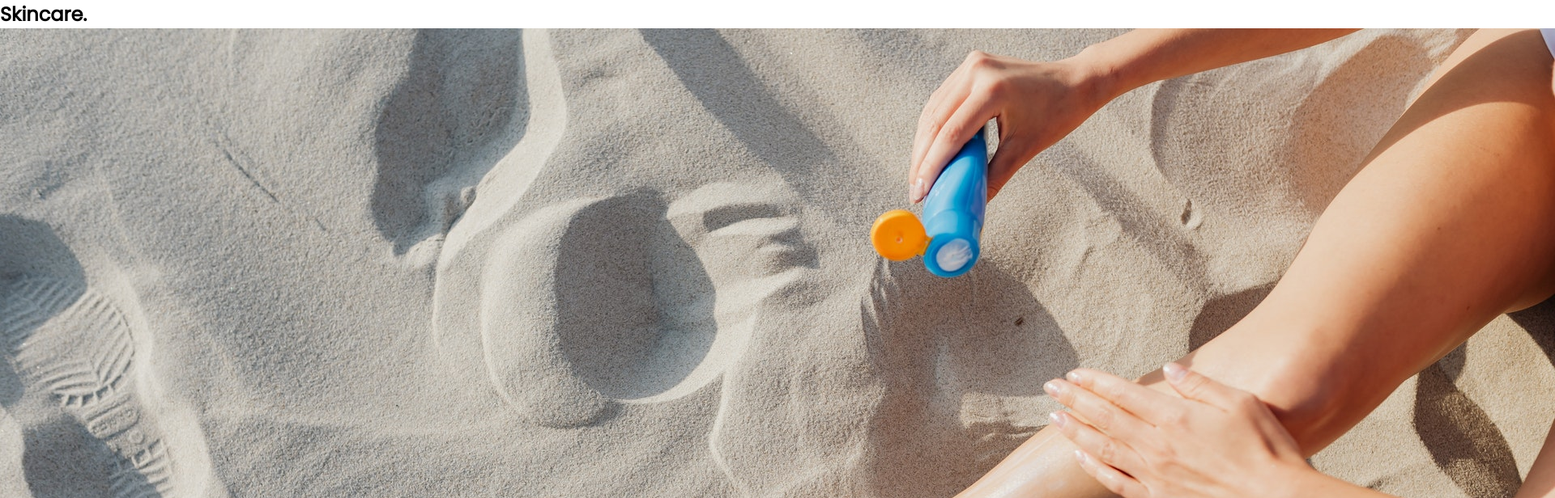
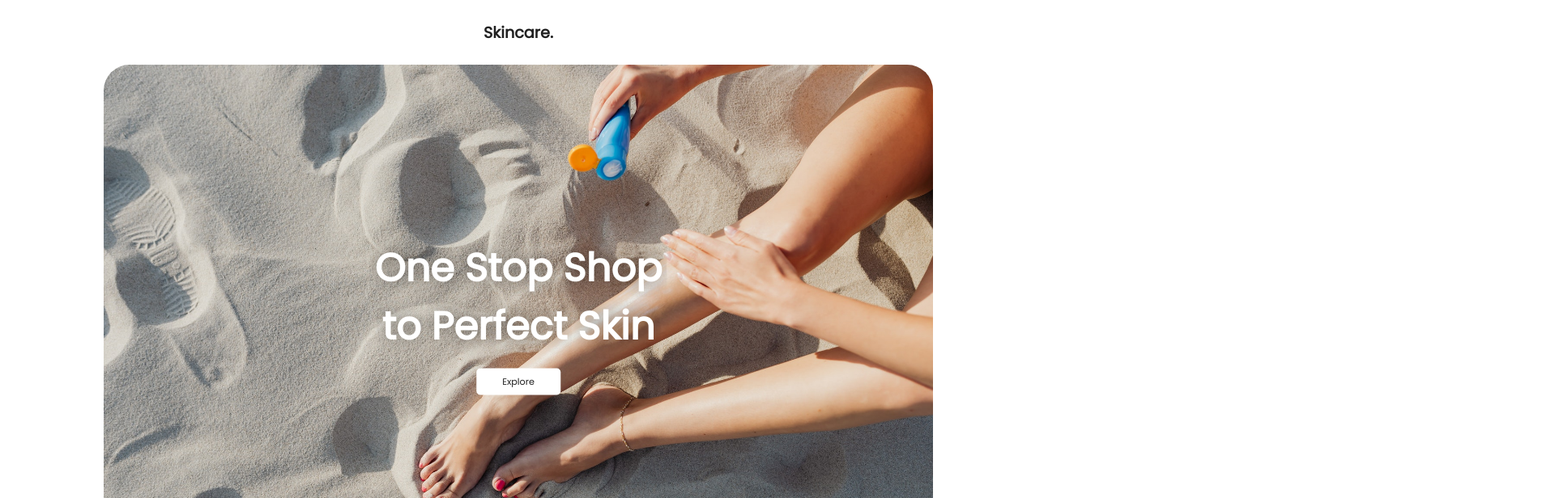
Before and after one commit to salmanahmedx/text-animation, a plain HTML site: page index.html in a window 1280 px wide. Shown: the top 616 px of the page at 81% size, 1920 px wide, since content can reach past the window. Drawn offline with nearby package versions, Linux system fonts and the light colour scheme.

Commit message:
text and button animation

```diff
--- a/script.js
+++ b/script.js
@@ -0,0 +1,90 @@
+const tl = gsap.timeline({
+    defaults: {
+        duration: 0.75,
+        ease: "power3.out"
+    }
+});
+
+tl.fromTo(
+    ".hero-img", {
+    scale: 1.3,
+    borderRadius: "0rem"
+}, {
+    scale: 1,
+    borderRadius: "2rem",
+    delay: 0.35,
+    duration: 2.5,
+    ease: "elastic.out(1.5,1)",
+}
+);
+
+tl.fromTo(
+    ".cta-1", {
+    x: "100%",
+    opacity: 0.5,
+}, {
+    x: 0,
+    opacity: 1,
+},
+    "<20%"
+);
+
+tl.fromTo(
+    ".cta-3", {
+    x: "-100%",
+    opacity: 0.5,
+}, {
+    x: 0,
+    opacity: 1,
+},
+    "<20%"
+);
+
+tl.fromTo(
+    ".cta-2", {
+    y: "100%",
+    opacity: 0,
+}, {
+    y: 0,
+    opacity: 1,
+},
+    "<20%"
+);
+
+tl.fromTo(
+    ".cta-4", {
+    x: "100%",
+    opacity: 0.5,
+}, {
+    x: 0,
+    opacity: 1,
+},
+    "<20%"
+);
+
+tl.fromTo(
+    ".cta-5", {
+    y: "100%",
+    opacity: 0,
+}, {
+    y: 0,
+    opacity: 1,
+},
+    "<20%"
+);
+
+tl.fromTo(
+    ".cta-6", {
+    x: "-100%",
+    opacity: 0.5,
+}, {
+    x: 0,
+    opacity: 1,
+},
+    "<20%"
+);
+
+tl.fromTo(".cta-btn", {
+    y: 20, opacity: 0
+}, { y: 0, opacity: 1 }, "<"
+)
--- a/style.css
+++ b/style.css
@@ -6,3 +6,64 @@
     box-sizing: border-box;
     font-family: "poppins", sans-serif;
 }
+
+nav {
+    min-height: 10vh;
+    display: flex;
+    justify-content: center;
+    align-items: center;
+}
+
+.logo {
+    font-size: 1.2rem;
+    color: rgb(33, 33, 33);
+}
+
+.hero-section {
+    height: 80vh;
+    margin: 0 10%;
+}
+
+.hero-section img {
+    width: 100%;
+    height: 100%;
+    object-fit: cover;
+}
+
+.cta {
+    position: absolute;
+    top: 50%;
+    left: 50%;
+    color: white;
+    transform: translate(-50%, -50%);
+    display: flex;
+    flex-direction: column;
+    align-items: center;
+}
+
+.cta-text {
+    display: flex;
+    font-size: 2rem;
+}
+
+.cta-text span {
+    padding: 0rem 0.4rem;
+    text-shadow: rgba(0, 0, 0, 0.4) 0px 0px 20px;
+    display: block;
+}
+
+.cta-text h2 {
+    overflow: hidden;
+}
+
+.cta-btn {
+    margin: 1rem;
+    padding: 0.5rem 2rem;
+    background: white;
+    font-family: "Poppins";
+    border-radius: 0.3rem;
+    color: rgb(33, 33, 33);
+    border: none;
+    font-size: 0.7rem;
+    cursor: pointer;
+}
```
